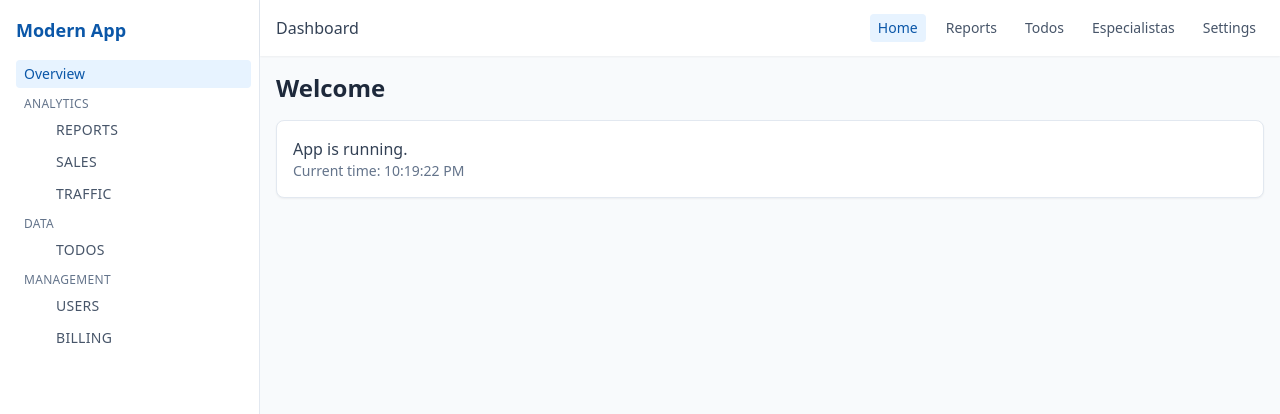
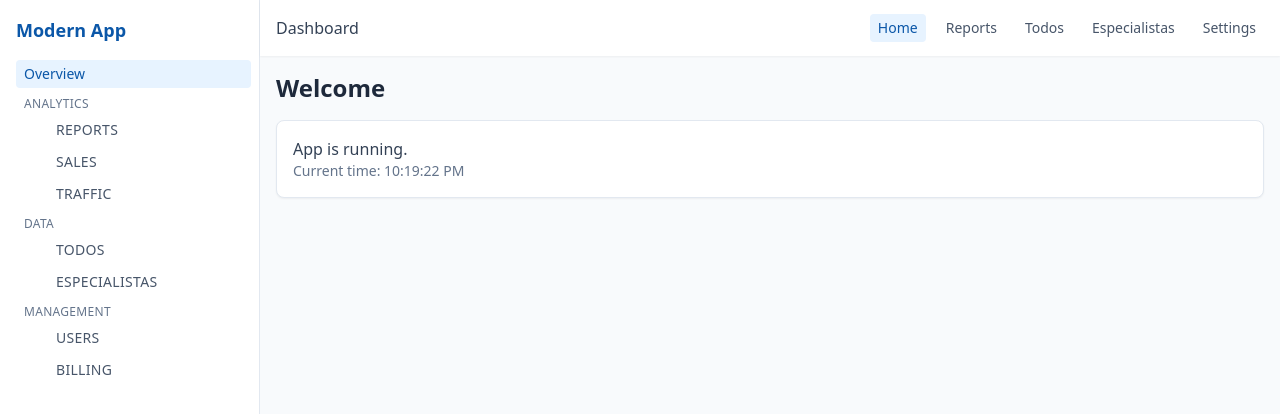
Before and after one commit to amplabusiness/crm, a React (Vite) app: page / in a window 1280 px wide. Shown: the top 414 px of the page. Built offline with nearby package versions, Linux system fonts and the light colour scheme.

Commit message:
Add Experts to sidebar menu
cgen-7531f6b81be641cb948614470ce6260e

```diff
--- a/src/components/Sidebar.tsx
+++ b/src/components/Sidebar.tsx
@@ -16,6 +16,7 @@ const items: Item[] = [
     label: 'Data',
     children: [
       { label: 'Todos', to: '/todos' },
+      { label: 'Especialistas', to: '/especialistas' },
     ],
   },
   {
```
